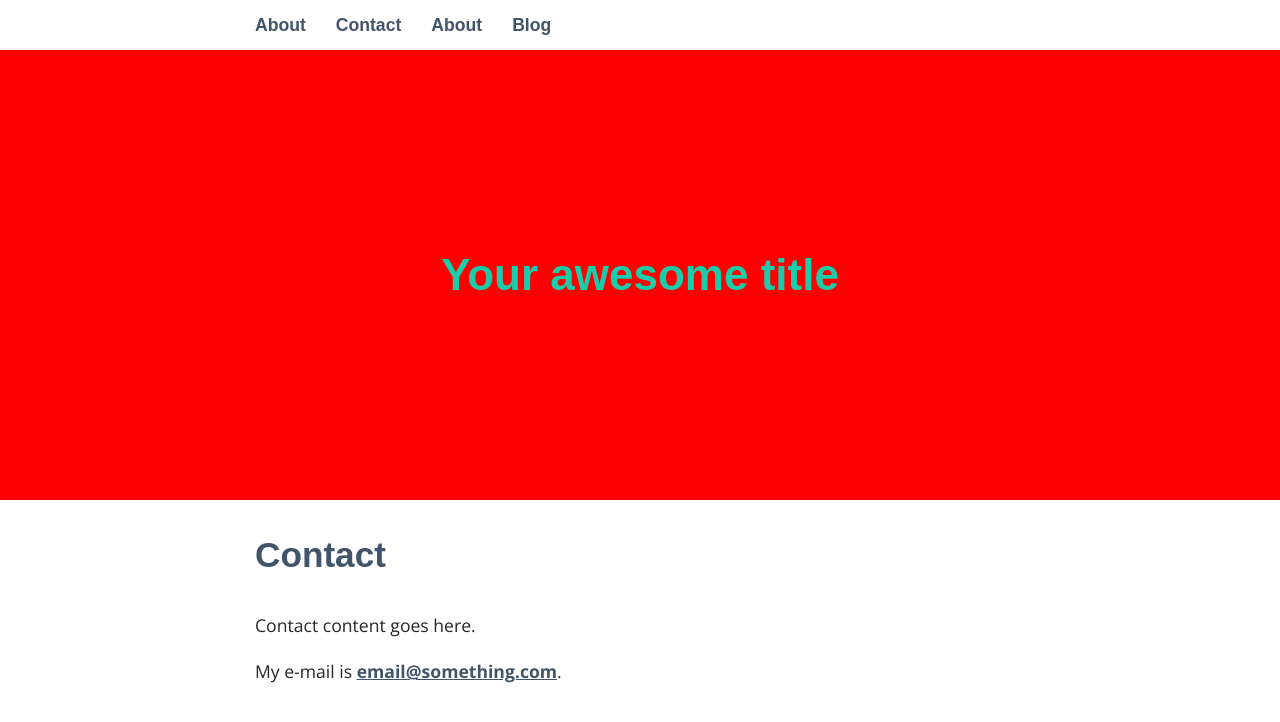
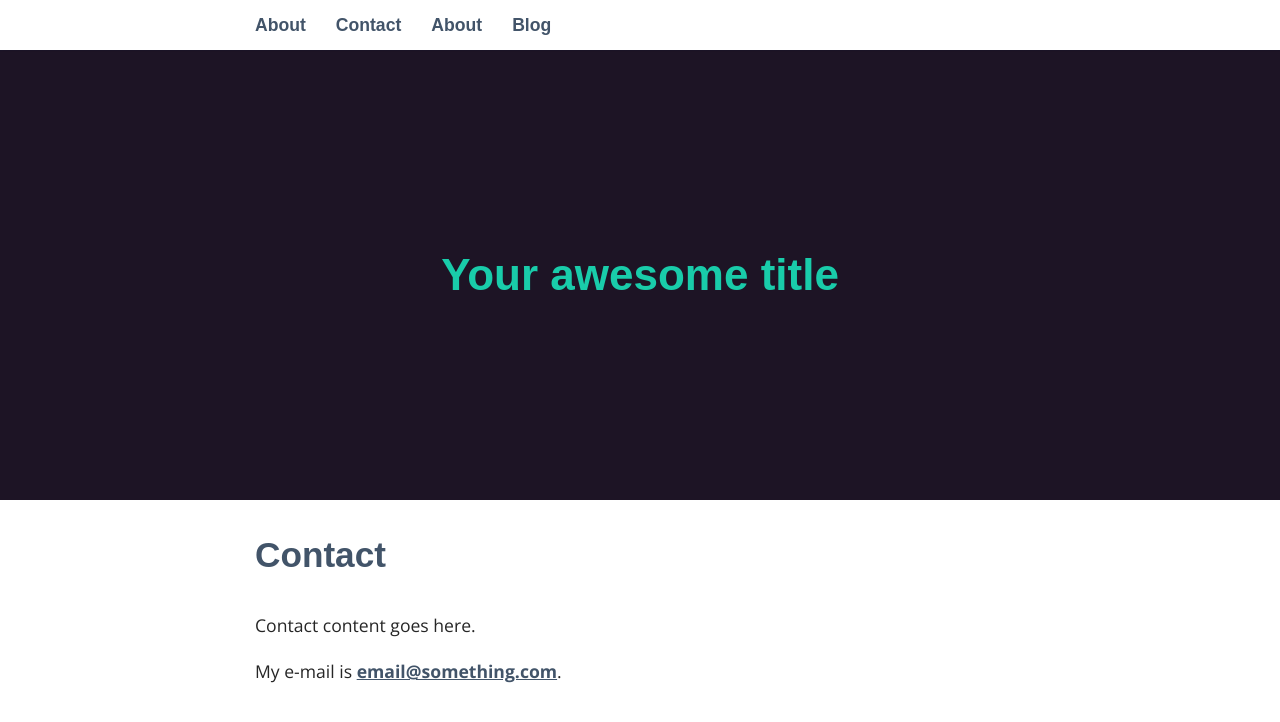
Before and after one commit to knavesmireBoy/startjekyll, a Jekyll site: the page built from _pages/02_contact.md, in a window 1280 px wide. Shown: the top 722 px of the page. Built offline with Jekyll 4.4.1, drawn with Linux system fonts in a browser that asks for light colours; some web fonts are replaced.

Commit message:
main scss

```diff
--- a/_sass/_base.scss
+++ b/_sass/_base.scss
@@ -7,9 +7,7 @@ $link-hover-color: $main;
 $heading-font: 'Muli', sans-serif;
 $heading-font-color: #425469;
 $light: #e7edf4;
-$header1: #1d1425;
-$header: red;
-
+$header: #1d1425;
 *,
 *::before,
 *::after {
```
